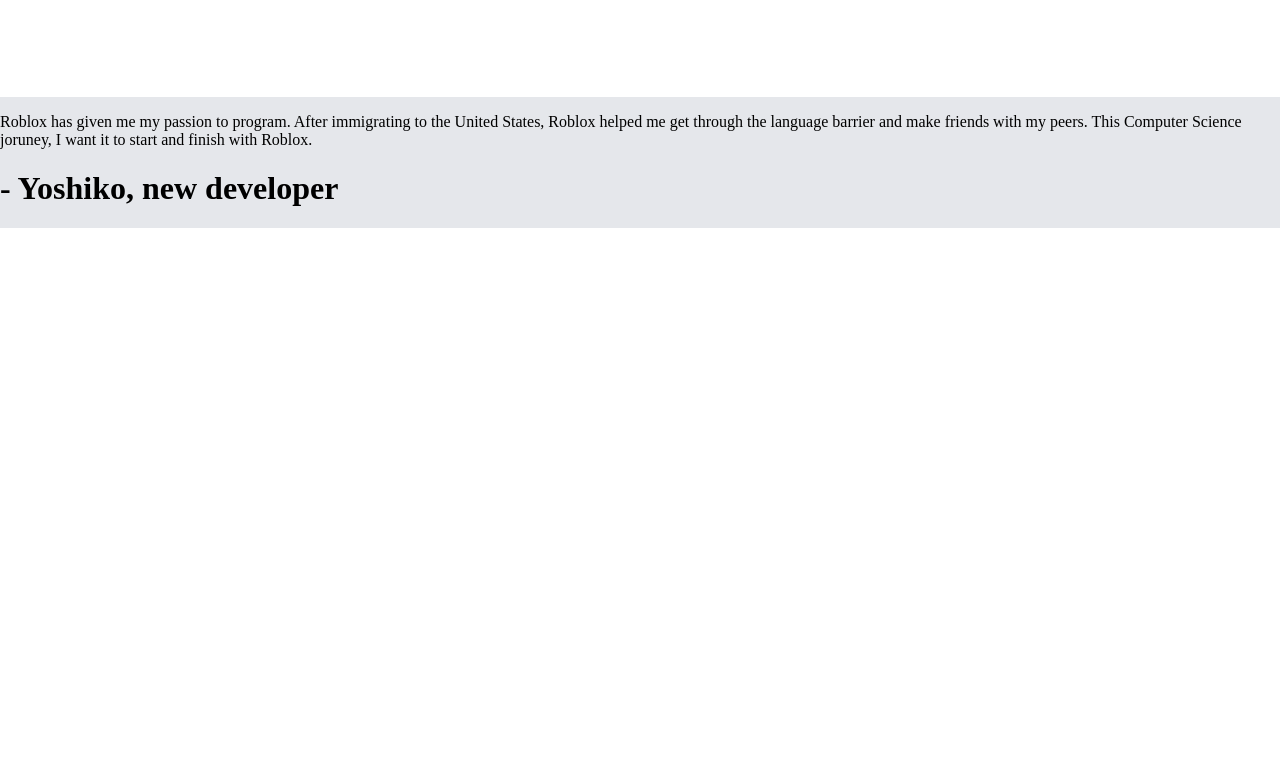
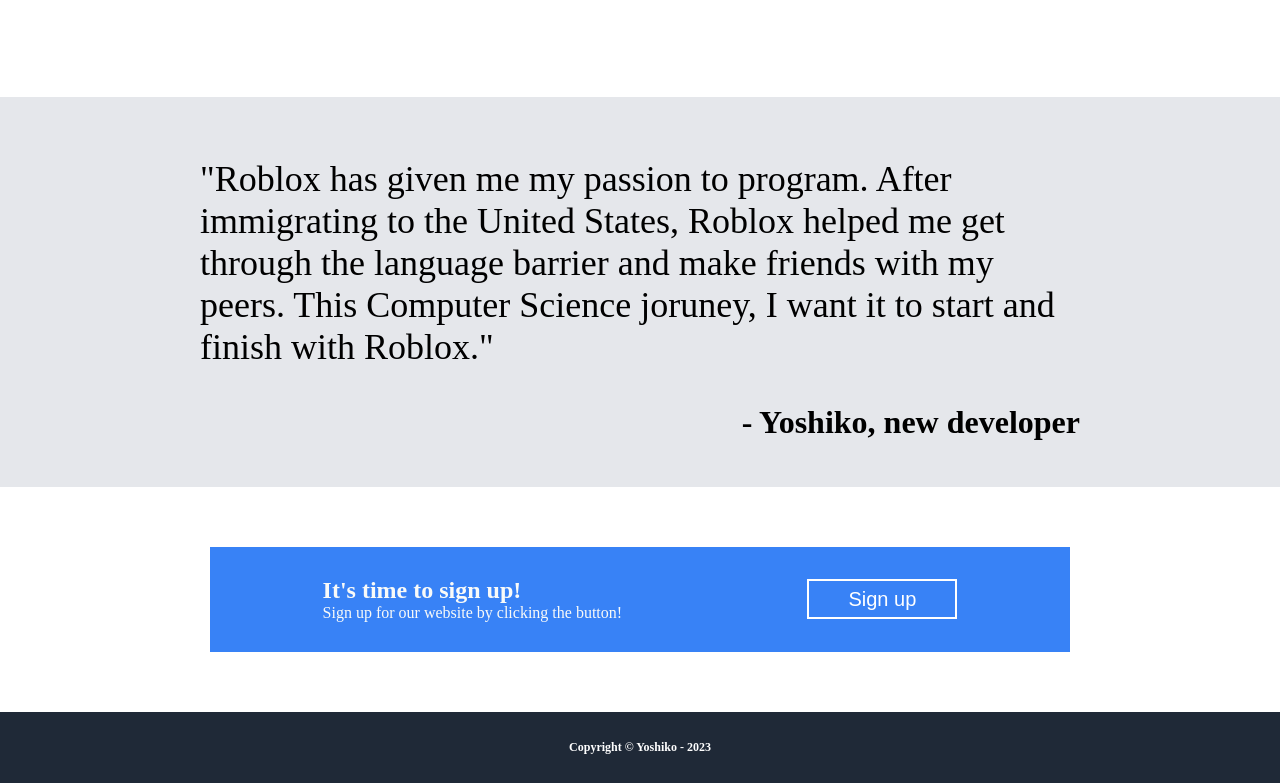
Before and after one commit to LWcoder1/flexbox-website, a plain HTML site: page index.html in a window 1280 px wide. Shown: the part 812-1595 px from the top of the page. Before the commit the page ends 1040 px from the top, so only its background shows below. Drawn offline with Linux system fonts and the light colour scheme.

Commit message:
Add remaining divs to the website

```diff
--- a/index.html
+++ b/index.html
@@ -19,7 +19,7 @@
                 <div class="introduction">
                     <h1 class="mainheader">Sign up for my mailing list!</h1>
                     <p class="mainheaderpara">As an hopeful and upcoming programmer, I will be sure to discover many breakthroughts in the Computer Science world. Join me as I document my journey in the Computer Science world and even share breakthroughs early to followers!</p>
-                    <button class="button1">Sign Up</button>
+                    <a href=https://www.youtube.com/watch?v=iq_d8VSM0nw><button class="button1">Sign Up</button></a>
                 </div>
                 <img src="images/larry.jpg" alt="Larry" class="imgoflarry">
             </div>
@@ -50,13 +50,27 @@
 
 
         <div class="quote">
-            <p> Roblox has given me my passion to program. After immigrating to the United States, Roblox helped me get through the language barrier and make friends with my peers. This Computer Science joruney, I want it to start and finish with Roblox. </p>
+            <div class="quotebox">
+            <p> "Roblox has given me my passion to program. After immigrating to the United States, Roblox helped me get through the language barrier and make friends with my peers. This Computer Science joruney, I want it to start and finish with Roblox." </p>
             <h1>- Yoshiko, new developer</h1>
+        </div>
+        </div>
+
+        <div class="signup">
+            <div class="bluesignup">
+                <div class="signuptext">
+                    <h1>It's time to sign up!</h1>
+                    <p>Sign up for our website by clicking the button!</p>
+                </div>
+                <button class="button2">Sign up</button>
+            </div>
         </div>
 
 
 
-        <div class="signup"></div>
-        <div class="footer"></div>
+
+        <div class="footer">
+            <h1>Copyright © Yoshiko - 2023</h1>
+        </div>
     </body>
 </html>
--- a/style.css
+++ b/style.css
@@ -17,7 +17,7 @@
 
 }
 
-.button1 {
+.button1, .button2 {
     width: 150px;
     height: 40px;
 }
@@ -87,8 +87,78 @@
     height: 150px;
     margin: 16px 16px 8px 16px;
     border: 3px solid lightblue;
+    border-radius: 25px;
+
 }
 
 .quote {
     background-color: #E5E7EB;
 }
+
+.quotebox {
+    padding: 25px 200px;
+}
+
+.quote p {
+    font-size: 36px;
+
+}
+
+.quote h1 {
+    text-align: right;
+}
+
+.signup {
+    margin: 60px 80px;
+    display: flex;
+    justify-content: center;
+    align-items: center;
+}
+
+.bluesignup {
+    display: flex;
+    justify-content: space-around;
+    align-items: center;
+    background-color: #3882F6;
+    width: 800px;
+    padding: 30px;
+}
+
+.signuptext {
+    margin-right: 20px;
+}
+
+.signuptext h1, .signuptext p{
+    margin: 0px;
+}
+
+.signuptext h1 {
+    font-size: 24px;
+    color: #F9FAF8;
+}
+
+.signuptext p {
+    font-size: 16px;
+    color: #F9FAF8;
+}
+
+.button2 {
+    background-color: #3882F6;
+    border: 2px solid white;
+    font-size: 20px;
+    color: white;
+}
+
+.footer {
+    background-color: #1F2937;
+    padding-top: 20px;
+    padding-bottom: 20px;
+
+}
+
+.footer h1 {
+    font-size: 12px;
+    text-align: center;
+    color: white;
+    font-weight: 0;
+}
```
